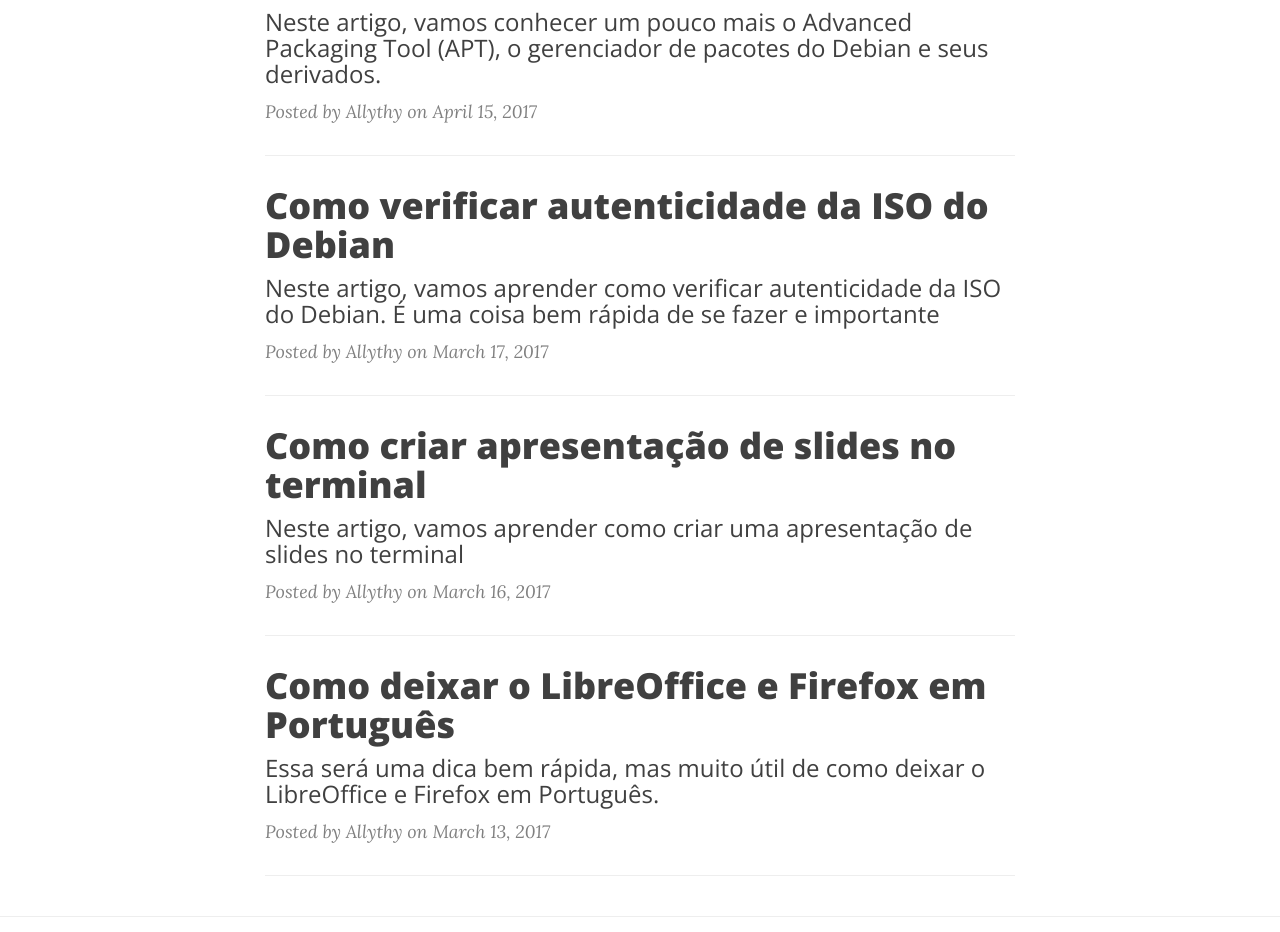
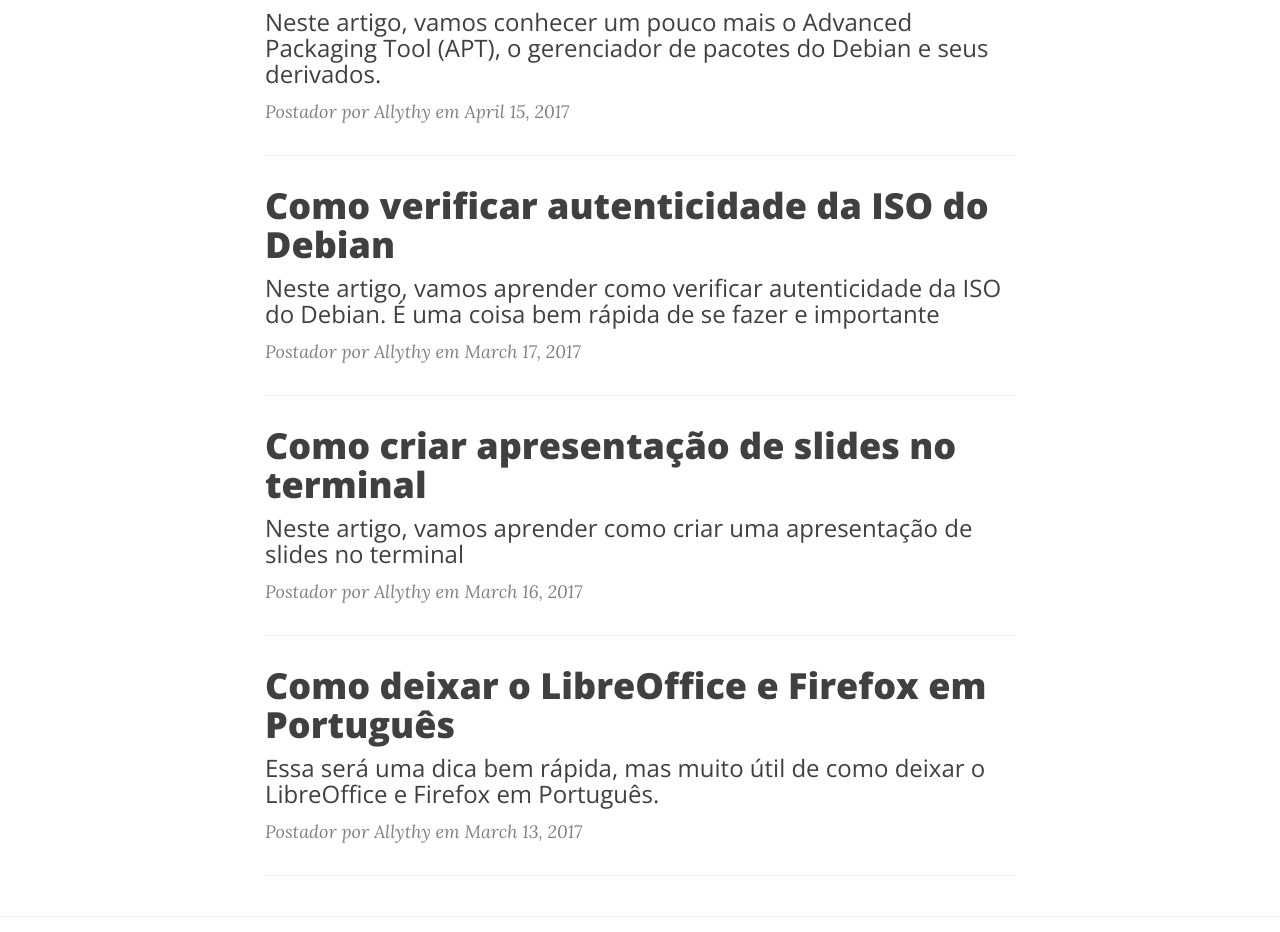
Before and after one commit to allythy/allythy.github.io, a Jekyll site: the page built from index.html, in a window 1280 px wide. Shown: the part 609-1541 px from the top of the page. Built offline with Jekyll 4.4.1, drawn with Linux system fonts in a browser that asks for light colours; nearby versions of some CDN libraries; the list of posts is cut into pages by our own code.

Commit message:
colocando 'postado por' na home

```diff
--- a/index.html
+++ b/index.html
@@ -14,7 +14,7 @@ description: "A mudança é um processo essencial de toda existência"
         </h3>
         {% endif %}
     </a>
-    <p class="post-meta">Posted by {% if post.author %}{{ post.author }}{% else %}{{ site.title }}{% endif %} on {{ post.date | date: "%B %-d, %Y" }}</p>
+    <p class="post-meta">Postador por {% if post.author %}{{ post.author }}{% else %}{{ site.title }}{% endif %} em {{ post.date | date: "%B %-d, %Y" }}</p>
 </div>
 <hr>
 {% endfor %}
```
Also changed, not shown: 2 other files.
